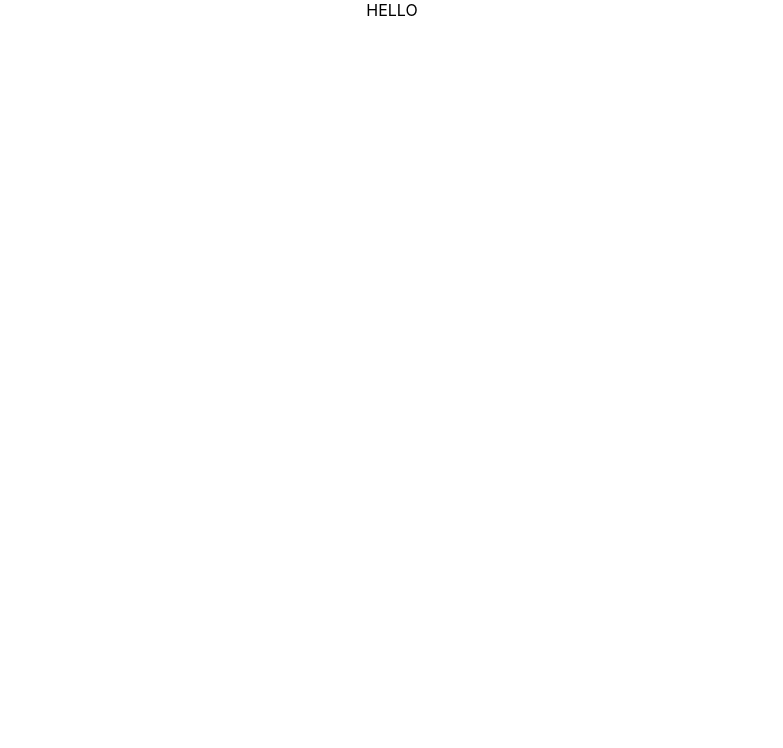
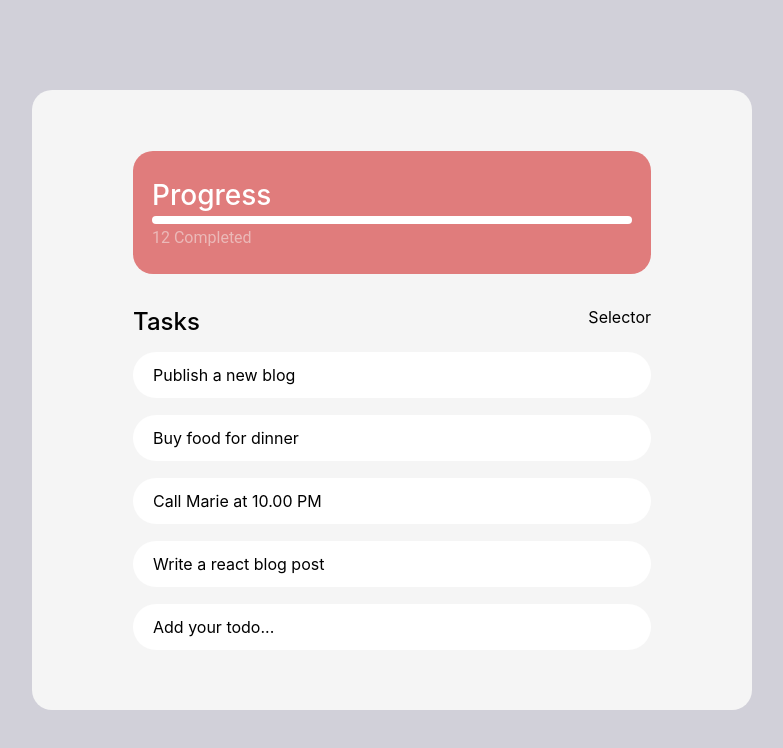
Before and after one commit to alangenfelds/react-todo-app-with-progress-bar, a React (Create React App) app: page / in a window 1280 px wide. Shown: the top 748 px of the page, without its empty margins (248-1031 px from the left). Built offline with nearby package versions, Linux system fonts and the light colour scheme.

Commit message:
added initial layout

```diff
--- a/src/App.scss
+++ b/src/App.scss
@@ -1,3 +1,31 @@
-.App {
-  text-align: center;
+@import "./styles/_colors.scss";
+
+.app {
+  width: 100%;
+  height: 100vh;
+  display: flex;
+  align-items: center;
+  justify-content: center;
+  background-color: #d1d0d9;
+
+  @media (max-width: 720px) {
+    min-width: 400px;
+  }
 }
+
+.todos-container {
+  min-width: 720px;
+  width: 720px;
+  height: 620px;
+  background-color: $background-todos;
+  border-radius: 20px;
+  padding: 61px 101px 63px;
+
+  @media (max-width: 720px) {
+    padding: 40px 24px;
+    width: 100%;
+    min-width: 400px;
+    height: 100%;
+    border-radius: 0;
+  }
+}
--- a/src/App.tsx
+++ b/src/App.tsx
@@ -1,7 +1,16 @@
 import "./App.scss";
+import ProgressBar from "./components/progress-bar";
+import TasksList from "./components/tasks-list";
 
 function App() {
-  return <div className="App">HELLO</div>;
+  return (
+    <div className="app">
+      <div className="todos-container">
+        <ProgressBar />
+        <TasksList />
+      </div>
+    </div>
+  );
 }
 
 export default App;
--- /dev/null
+++ b/src/components/add-todo.tsx
@@ -0,0 +1,9 @@
+import "./todo-item.scss";
+
+type Props = {};
+
+const AddTodo = (props: Props) => {
+  return <div className="todo-item">Add your todo...</div>;
+};
+
+export default AddTodo;
--- /dev/null
+++ b/src/components/progress-bar.scss
@@ -0,0 +1,33 @@
+@import "../styles/_colors.scss";
+
+.progress-bar-container {
+  width: 100%;
+  height: 123px;
+  border-radius: 20px;
+  background-color: $background-progress-bar;
+  padding: 25px 19px;
+  display: flex;
+  flex-direction: column;
+  justify-content: space-around;
+  color: white;
+
+  .title {
+    font-size: 28px;
+    font-style: normal;
+    font-weight: 500;
+  }
+
+  .bar {
+    width: 100%;
+    height: 7.343px;
+    background-color: #fff;
+    border-radius: 999px;
+  }
+
+  .counter {
+    color: #ebb9b8;
+    font-family: Roboto;
+    font-size: 16px;
+    font-weight: 400;
+  }
+}
--- /dev/null
+++ b/src/components/progress-bar.tsx
@@ -0,0 +1,15 @@
+import "./progress-bar.scss";
+
+type Props = {};
+
+const ProgressBar = (props: Props) => {
+  return (
+    <div className="progress-bar-container">
+      <div className="title">Progress</div>
+      <div className="bar" />
+      <div className="counter">12 Completed</div>
+    </div>
+  );
+};
+
+export default ProgressBar;
--- /dev/null
+++ b/src/components/tasks-list.scss
@@ -0,0 +1,23 @@
+.tasks-list-container {
+  width: 100%;
+  margin-top: 33px;
+
+  .tasks-list-header {
+    width: 100%;
+    display: flex;
+    justify-content: space-between;
+
+    .tasks-label {
+      color: #000;
+      font-size: 24px;
+      font-weight: 500;
+    }
+  }
+
+  .tasks-list {
+    display: flex;
+    flex-direction: column;
+    gap: 17px;
+    margin-top: 16px;
+  }
+}
--- /dev/null
+++ b/src/components/tasks-list.tsx
@@ -0,0 +1,48 @@
+import { TTodoItem } from "../types";
+import TodoItem from "./todo-item";
+import "./tasks-list.scss";
+import AddTodo from "./add-todo";
+
+const TODOS: TTodoItem[] = [
+  {
+    id: 1,
+    title: "Publish a new blog",
+    completed: true,
+  },
+  {
+    id: 2,
+    title: "Buy food for dinner",
+    completed: false,
+  },
+  {
+    id: 3,
+    title: "Call Marie at 10.00 PM",
+    completed: false,
+  },
+  {
+    id: 4,
+    title: "Write a react blog post",
+    completed: false,
+  },
+];
+
+type Props = {};
+
+const TasksList = (props: Props) => {
+  return (
+    <div className="tasks-list-container">
+      <div className="tasks-list-header">
+        <div className="tasks-label">Tasks</div>
+        <div>Selector</div>
+      </div>
+      <div className="tasks-list">
+        {TODOS.map((todo) => (
+          <TodoItem key={todo.id} data={todo} />
+        ))}
+        <AddTodo />
+      </div>
+    </div>
+  );
+};
+
+export default TasksList;
--- /dev/null
+++ b/src/components/todo-item.scss
@@ -0,0 +1,9 @@
+.todo-item {
+  display: flex;
+  align-items: center;
+  width: 100%;
+  height: 46px;
+  background-color: #fff;
+  border-radius: 9999px;
+  padding: 0 20px;
+}
--- /dev/null
+++ b/src/components/todo-item.tsx
@@ -0,0 +1,12 @@
+import { TTodoItem } from "../types";
+
+import "./todo-item.scss";
+
+type Props = { data: TTodoItem };
+
+const TodoItem = ({ data }: Props) => {
+  const { title } = data;
+  return <div className="todo-item">{title}</div>;
+};
+
+export default TodoItem;
--- a/src/index.scss
+++ b/src/index.scss
@@ -1,13 +1,11 @@
 body {
   margin: 0;
-  font-family: -apple-system, BlinkMacSystemFont, 'Segoe UI', 'Roboto', 'Oxygen',
-    'Ubuntu', 'Cantarell', 'Fira Sans', 'Droid Sans', 'Helvetica Neue',
-    sans-serif;
+  padding: 0;
+  font-family: -apple-system, BlinkMacSystemFont, "Roboto", sans-serif;
   -webkit-font-smoothing: antialiased;
   -moz-osx-font-smoothing: grayscale;
+
+  * {
+    box-sizing: border-box;
+  }
 }
-
-code {
-  font-family: source-code-pro, Menlo, Monaco, Consolas, 'Courier New',
-    monospace;
-}
--- /dev/null
+++ b/src/styles/_colors.scss
@@ -0,0 +1,2 @@
+$background-todos: #f5f5f5;
+$background-progress-bar: #e07c7c;
--- /dev/null
+++ b/src/types/index.ts
@@ -0,0 +1,5 @@
+export type TTodoItem = {
+  id: number;
+  title: string;
+  completed: boolean;
+};
```
